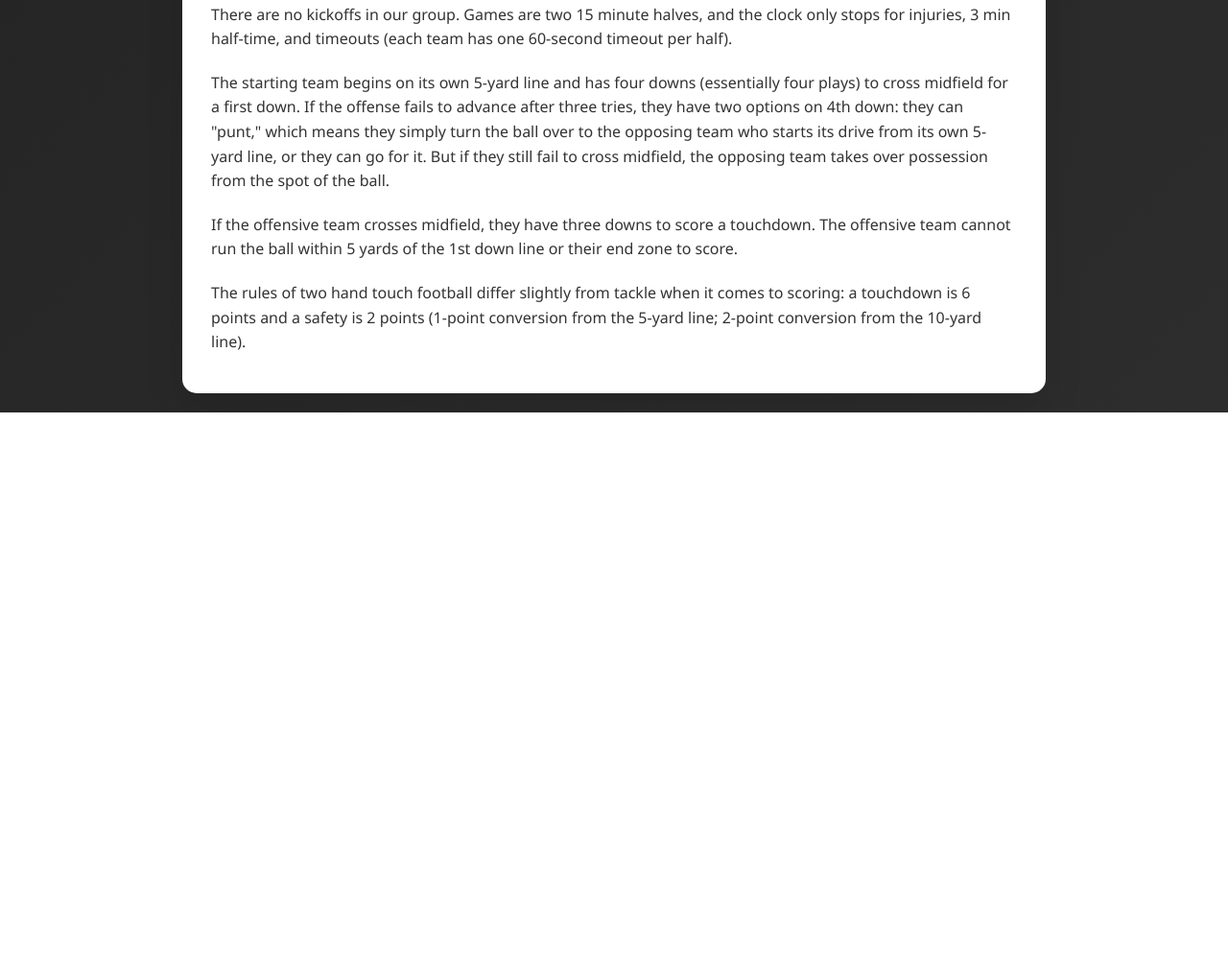
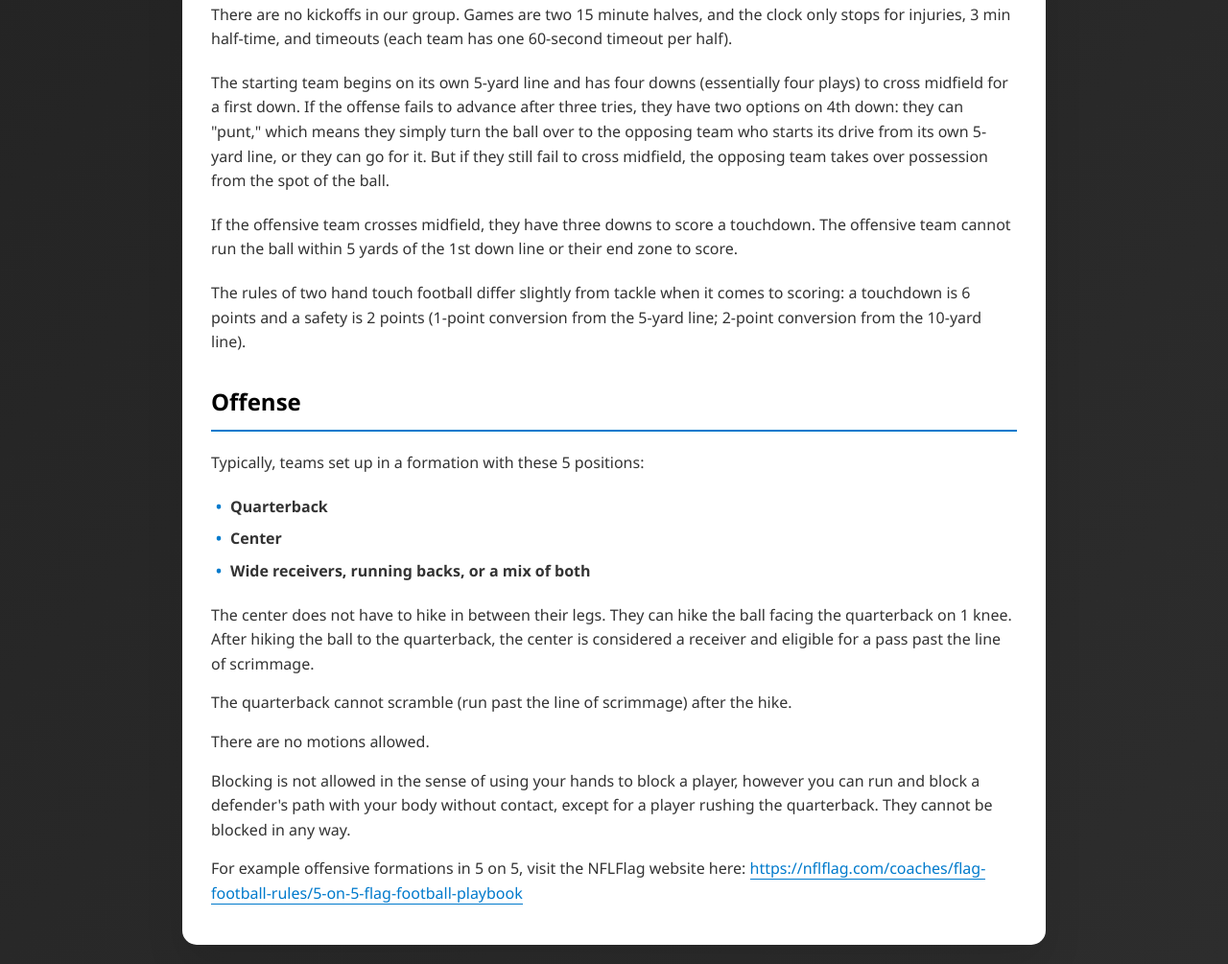
Before and after one commit to aaronaustinjr/two_hand_touch_football, a plain HTML site: page index.html in a window 1280 px wide. Shown: the part 2638-3643 px from the top of the page at 96% size. Before the commit the page ends 3068 px from the top, so only its background shows below. Drawn offline with Linux system fonts and the light colour scheme.

Commit message:
Update index.html

```diff
--- a/index.html
+++ b/index.html
@@ -178,6 +178,49 @@
             margin-bottom: 0;
         }
 
+        .offense-section {
+            margin-top: 30px;
+        }
+
+        .offense-section h2 {
+            color: #000000;
+            font-size: 1.5rem;
+            margin-bottom: 20px;
+            padding-bottom: 10px;
+            border-bottom: 2px solid #007ACC;
+        }
+
+        .position-list {
+            list-style: none;
+            margin: 20px 0;
+            padding-left: 20px;
+        }
+
+        .position-list li {
+            margin-bottom: 8px;
+            position: relative;
+            font-size: 1rem;
+        }
+
+        .position-list li::before {
+            content: "•";
+            color: #007ACC;
+            font-weight: bold;
+            position: absolute;
+            left: -15px;
+        }
+
+        .offense-rules p {
+            margin-bottom: 15px;
+            font-size: 1rem;
+            line-height: 1.6;
+            color: #333;
+        }
+
+        .offense-rules p:last-child {
+            margin-bottom: 0;
+        }
+
         @media (max-width: 768px) {
             .header h1 {
                 font-size: 2rem;
@@ -262,6 +305,28 @@
                     <p>The rules of two hand touch football differ slightly from tackle when it comes to scoring: a touchdown is 6 points and a safety is 2 points (1-point conversion from the 5-yard line; 2-point conversion from the 10-yard line).</p>
                 </div>
             </div>
+
+            <div class="offense-section">
+                <h2>Offense</h2>
+                <p>Typically, teams set up in a formation with these 5 positions:</p>
+                <ul class="position-list">
+                    <li><strong>Quarterback</strong></li>
+                    <li><strong>Center</strong></li>
+                    <li><strong>Wide receivers, running backs, or a mix of both</strong></li>
+                </ul>
+
+                <div class="offense-rules">
+                    <p>The center does not have to hike in between their legs. They can hike the ball facing the quarterback on 1 knee. After hiking the ball to the quarterback, the center is considered a receiver and eligible for a pass past the line of scrimmage.</p>
+
+                    <p>The quarterback cannot scramble (run past the line of scrimmage) after the hike.</p>
+
+                    <p>There are no motions allowed.</p>
+
+                    <p>Blocking is not allowed in the sense of using your hands to block a player, however you can run and block a defender's path with your body without contact, except for a player rushing the quarterback. They cannot be blocked in any way.</p>
+
+                    <p>For example offensive formations in 5 on 5, visit the NFLFlag website here: <a href="https://nflflag.com/coaches/flag-football-rules/5-on-5-flag-football-playbook" target="_blank" style="color: #007ACC; text-decoration: none; border-bottom: 1px solid #007ACC;">https://nflflag.com/coaches/flag-football-rules/5-on-5-flag-football-playbook</a></p>
+                </div>
+            </div>
         </div>
 
         <div class="footer">
```
